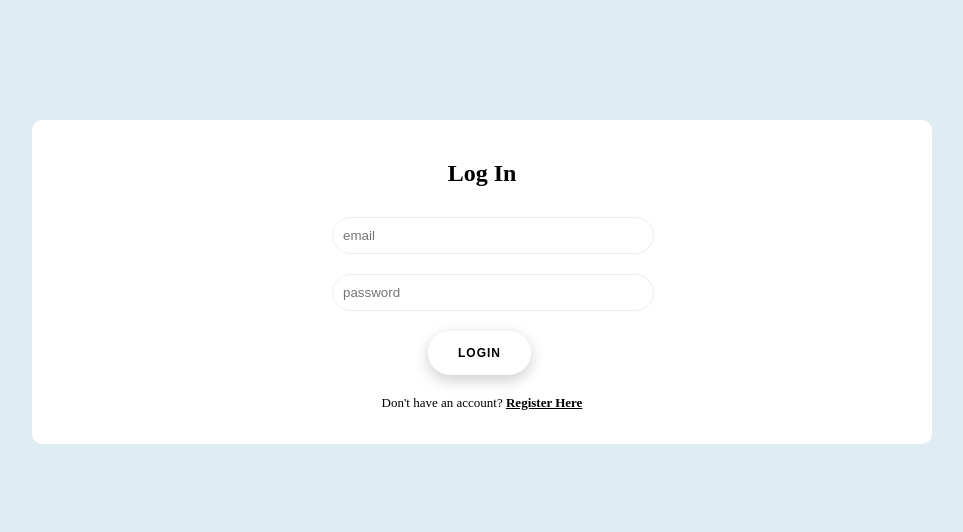
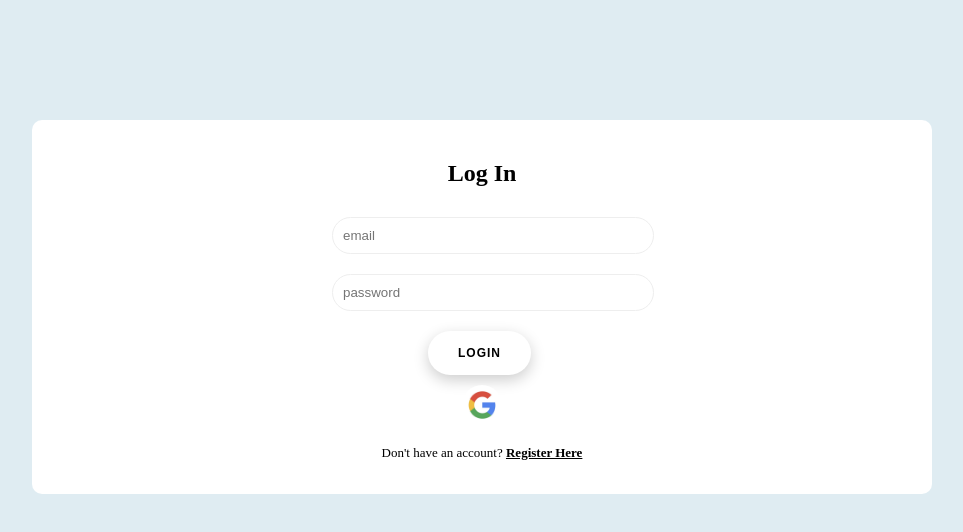
Before and after one commit to zarn-chalamet/flash-cards, a Vue app: page / in a window 1280 px wide. Shown: the top 532 px of the page, without its empty margins (158-1121 px from the left). Built offline with nearby package versions, Linux system fonts and the light colour scheme; no server answers.

Commit message:
add google authentication

```diff
--- a/src/components/Login.vue
+++ b/src/components/Login.vue
@@ -7,11 +7,16 @@
         <button>
             Login
         </button>
+        <div class="avatar" @click="signInWithGoogle">
+          <img src="../assets/google.jpg" alt="Avatar" class="avatar-img" />
+        </div>
+
     </form>
 </template>
 
 <script>
 import loginAcc from '@/composables/LoginAcc';
+import { getAuth, GoogleAuthProvider, signInWithPopup } from 'firebase/auth';
 import { ref } from 'vue';
 
 export default {
@@ -19,6 +24,7 @@ export default {
         let email = ref("");
         let password = ref("");
         let {error, logIn} = loginAcc();
+        const auth = getAuth();
 
         let loginFun = async() =>{
             let res = await logIn(email.value,password.value);
@@ -26,11 +32,36 @@ export default {
                 context.emit("enterChatroom");
             }
         };
-        return {loginFun,email,password,error}
+
+        let signInWithGoogle = async () => {
+            const provider = new GoogleAuthProvider();
+            try{
+                const result = await signInWithPopup(auth,provider);
+                console.log(result.value);
+                console.log(auth.currentUser);
+            }catch(err){
+                console.log(err);
+            }
+        }
+        return {loginFun,email,password,error,signInWithGoogle}
     }
 }
 </script>
 
-<style>
+<style scoped>
+/* Circle Avatar */
+.avatar {
+  width: 40px;
+  height: 40px;
+  border-radius: 50%;
+  overflow: hidden;
+  cursor: pointer;
+  margin: 10px auto;
+}
 
+.avatar-img {
+  width: 100%;
+  height: 100%;
+  object-fit: cover;
+}
 </style>
--- a/src/components/MainNav.vue
+++ b/src/components/MainNav.vue
@@ -11,7 +11,12 @@ add
 
         <!-- Circle Avatar -->
         <div class="avatar" @click="toggleAvatarModal">
-          <img src="https://cdn-icons-png.flaticon.com/512/168/168732.png" alt="Avatar" class="avatar-img" />
+          <div v-if="user.photoURL">
+            <img :src="user.photoURL" alt="Avatar" class="avatar-img" />
+          </div>
+          <div v-else>
+            <img src="https://cdn-icons-png.flaticon.com/512/168/168732.png" alt="Avatar" class="avatar-img" />
+          </div>
         </div>
       </div>
 
@@ -26,7 +31,12 @@ add
       <!-- Modal for Phone Users (AVATAR) -->
       <div v-if="showAvatarModal && isPhone" class="modal-backdrop" @click="showAvatarModal = false">
         <div class="modal-content-phone" @click.stop>
-          <button class="modal-btn" @click="goToPage('profile')">View Profile</button>
+          <div class="info">
+            <span>{{ user.displayName }}</span>
+            <br>
+            <span>{{ user.email }}</span>
+          </div>
+          <!-- <button class="modal-btn" @click="goToPage('profile')">View Profile</button> -->
           <button class="modal-btn" @click="logOut">Logout</button>
         </div>
       </div>
@@ -39,7 +49,12 @@ add
 
       <!-- Modal for Web Users (AVATAR) -->
       <div v-if="showAvatarModal && !isPhone" class="modal-content-web" @click.stop>
-        <button class="modal-btn" @click="goToPage('profile')">View Profile</button>
+        <!-- <button class="modal-btn" @click="goToPage('profile')">View Profile</button> -->
+        <div class="info">
+            <span>{{ user.displayName }}</span>
+            <br>
+            <span>{{ user.email }}</span>
+          </div>
         <button class="modal-btn" @click="logOut">Logout</button>
       </div>
     </nav>
@@ -47,6 +62,7 @@ add
 </template>
 
 <script>
+import getUser from '@/composables/GetUser';
 import { getAuth } from 'firebase/auth';
 import { ref, onMounted } from 'vue';
 import { useRouter } from 'vue-router';
@@ -59,6 +75,7 @@ export default {
     let isPhone = ref(false);
     let isFlashWorking = ref(false);
     let isAvatarWorking = ref(false);
+    let { user } = getUser();
     const auth = getAuth();
 
     const toggleModal = (event) => {
@@ -102,11 +119,13 @@ export default {
     }
 
     onMounted(() => {
+      console.log("URL");
+      console.log(user.value.photoURL);
       checkDevice();
       window.addEventListener('resize', checkDevice);
     });
 
-    return { showModal, goToPage, isPhone, toggleModal, toggleAvatarModal, showAvatarModal,logOut};
+    return { showModal, goToPage, isPhone, toggleModal, toggleAvatarModal, showAvatarModal,logOut, user};
   },
 };
 </script>
@@ -233,4 +252,8 @@ nav {
     display: none;
   }
 }
+
+.info span{
+  color: black;
+}
 </style>
--- a/src/router/index.js
+++ b/src/router/index.js
@@ -20,7 +20,7 @@ const router = createRouter({
         if (!user) {
           next();
         } else {
-          next({ name: "Home" });
+          next({ name: "home", params: { bol: true } });
         }
       },
     },
```
Also changed, not shown: src/assets/google.jpg (added).
